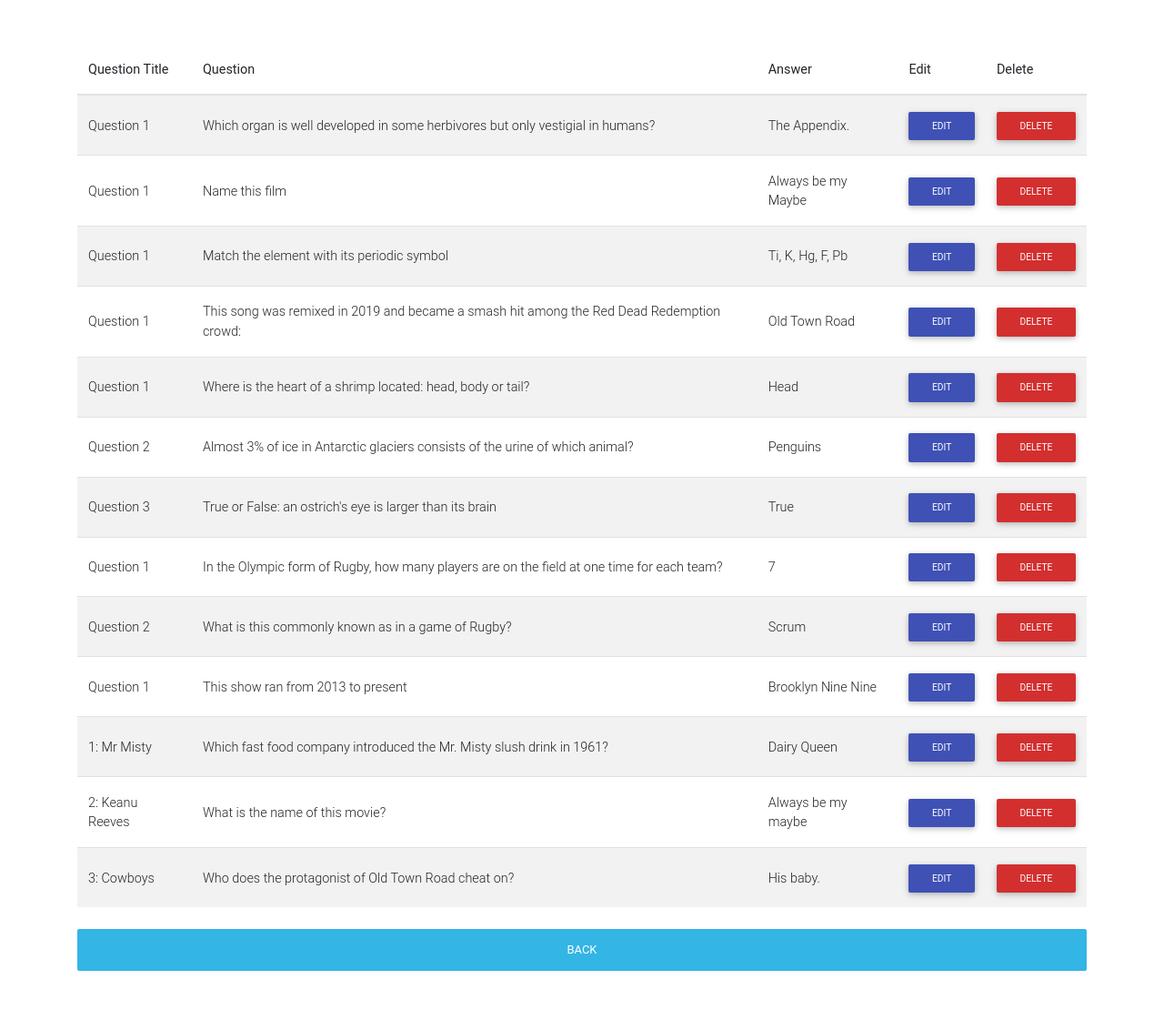
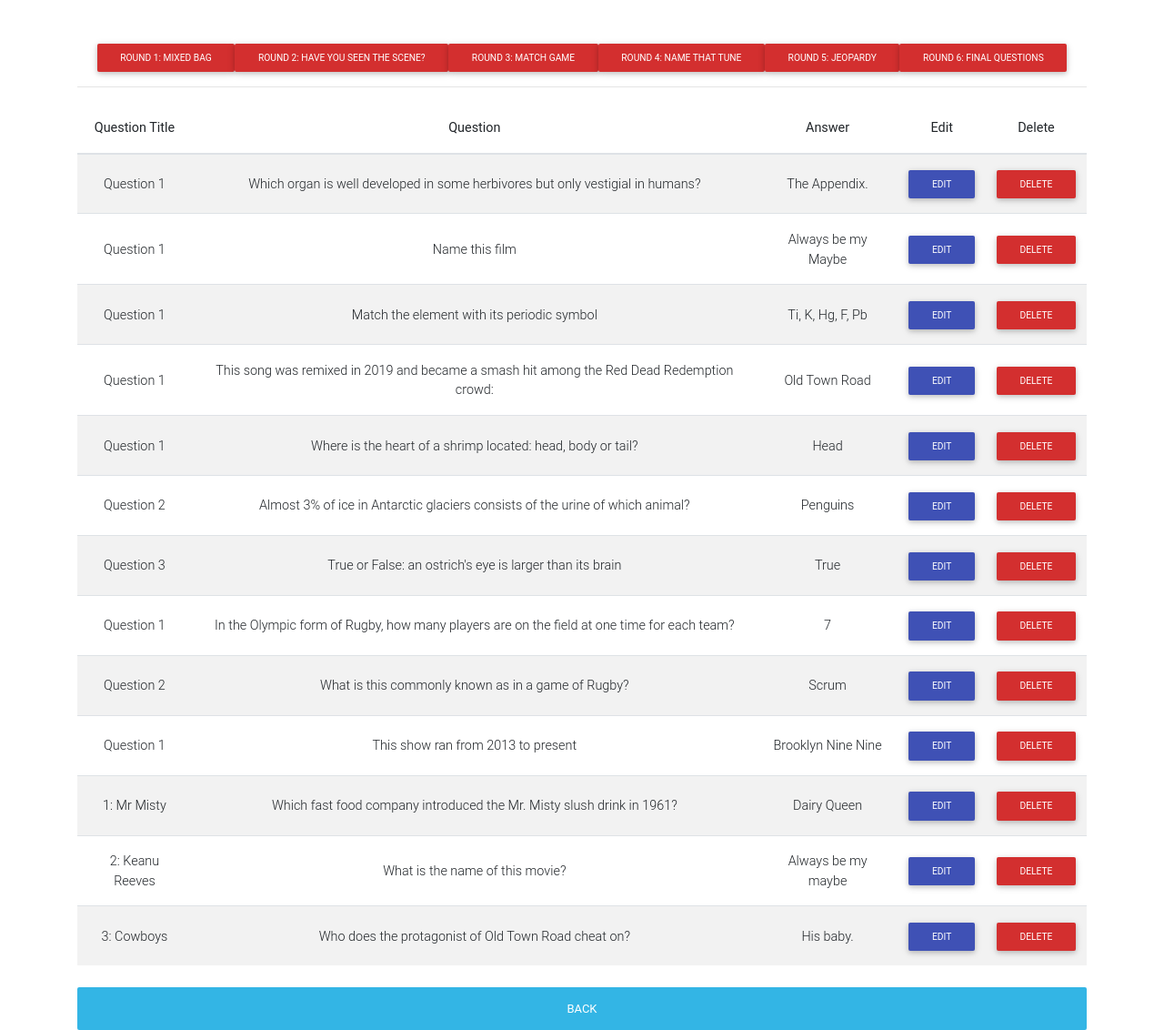
Before and after one commit to shadiaali/tylerTrivia, a PHP site: page /admin/admin_editquestion.php in a window 1280 px wide. Shown: the whole page at 91% size. Before the commit the page ends 1067 px from the top, so only its background shows below. Run offline with PHP 8.4, Linux system fonts and the light colour scheme; data comes from the database, SQL or seed files in the repository; some libraries are stand-ins or nearby versions.

Commit message:
list by cat on admin question list

```diff
--- a/admin/admin_editquestion.php
+++ b/admin/admin_editquestion.php
@@ -1,5 +1,18 @@
 <?php require_once('scripts/config.php');
-    $results = getAll('tbl_questions');
+if(isset($_GET['filter'])){
+	$tbl = 'tbl_questions';
+	$tbl_2 = 'tbl_category';
+	$tbl_3 = 'tbl_question_category';
+	$col = 'q_id';
+	$col_2 = 'cat_id';
+	$col_3 = 'cat_name';
+	$filter = $_GET['filter'];
+	$results = filterResults($tbl,$tbl_2,$tbl_3,$col,$col_2,$col_3,$filter);
+}else{
+  $results = getAll('tbl_questions');
+  $headerr = "Welcome!";
+
+}
 ?>
 
 <!DOCTYPE html>
@@ -11,11 +24,11 @@
   <meta http-equiv="x-ua-compatible" content="ie=edge">
   <title>Edit or Delete Product</title>
   <!-- Font Awesome -->
-  <link rel="stylesheet" href="https://use.fontawesome.com/releases/v5.8.1/css/all.css">
-  <!-- Bootstrap core CSS -->
+<link rel="stylesheet" href="https://use.fontawesome.com/releases/v5.8.2/css/all.css">
+<!-- Bootstrap core CSS -->
 <link href="https://cdnjs.cloudflare.com/ajax/libs/twitter-bootstrap/4.3.1/css/bootstrap.min.css" rel="stylesheet">
 <!-- Material Design Bootstrap -->
-<link href="https://cdnjs.cloudflare.com/ajax/libs/mdbootstrap/4.7.7/css/mdb.min.css" rel="stylesheet">
+<link href="https://cdnjs.cloudflare.com/ajax/libs/mdbootstrap/4.8.5/css/mdb.min.css" rel="stylesheet">
   <!-- css -->
   <link href="../css/style.css" rel="stylesheet">
   <style type="text/css">
@@ -57,8 +70,34 @@
 
   <!--Main layout-->
   <main>
-    <div class="container">
+    <div class="container" style="text-align:center;">
 
+    <div class="btn-group" role="group" aria-label="order by category">
+    <a href="admin_editquestion.php?filter=One">
+    <button type="button" class="btn btn-red btn-sm m-0">
+    Round 1: Mixed Bag</button></a>
+
+    <a href="admin_editquestion.php?filter=Two">
+    <button type="button" class="btn btn-red btn-sm m-0">
+    Round 2: Have You Seen the Scene?</button></a>
+
+    <a href="admin_editquestion.php?filter=Three">
+    <button type="button" class="btn btn-red btn-sm m-0">
+    Round 3: Match Game</button></a>
+
+    <a href="admin_editquestion.php?filter=Four">
+    <button type="button" class="btn btn-red btn-sm m-0">
+    Round 4: Name that Tune</button></a>
+
+    <a href="admin_editquestion.php?filter=Jeopardy">
+    <button type="button" class="btn btn-red btn-sm m-0">
+    Round 5: Jeopardy</button></a>
+
+    <a href="admin_editquestion.php?filter=Final">
+    <button type="button" class="btn btn-red btn-sm m-0">
+    Round 6: Final Questions</button></a>
+
+</div><hr>
 
 
 	<table class="table table-striped table-responsive-md btn-table">
@@ -189,13 +228,13 @@
 
   <!-- SCRIPTS -->
 <!-- JQuery -->
-<script type="text/javascript" src="https://cdnjs.cloudflare.com/ajax/libs/jquery/3.3.1/jquery.min.js"></script>
+<script type="text/javascript" src="https://cdnjs.cloudflare.com/ajax/libs/jquery/3.4.1/jquery.min.js"></script>
 <!-- Bootstrap tooltips -->
 <script type="text/javascript" src="https://cdnjs.cloudflare.com/ajax/libs/popper.js/1.14.4/umd/popper.min.js"></script>
 <!-- Bootstrap core JavaScript -->
 <script type="text/javascript" src="https://cdnjs.cloudflare.com/ajax/libs/twitter-bootstrap/4.3.1/js/bootstrap.min.js"></script>
 <!-- MDB core JavaScript -->
-<script type="text/javascript" src="https://cdnjs.cloudflare.com/ajax/libs/mdbootstrap/4.7.7/js/mdb.min.js"></script>
+<script type="text/javascript" src="https://cdnjs.cloudflare.com/ajax/libs/mdbootstrap/4.8.5/js/mdb.min.js"></script>
   <!-- Initializations -->
   <script type="text/javascript">
     // Animations initialization
```
Also changed, not shown: admin/admin_addquestion.php (+7 -0 lines).
